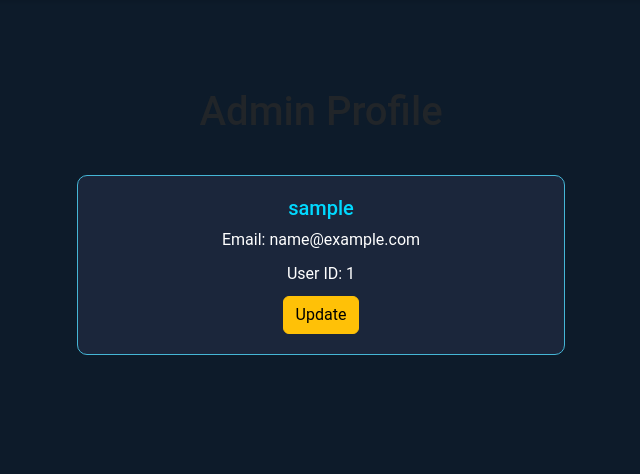
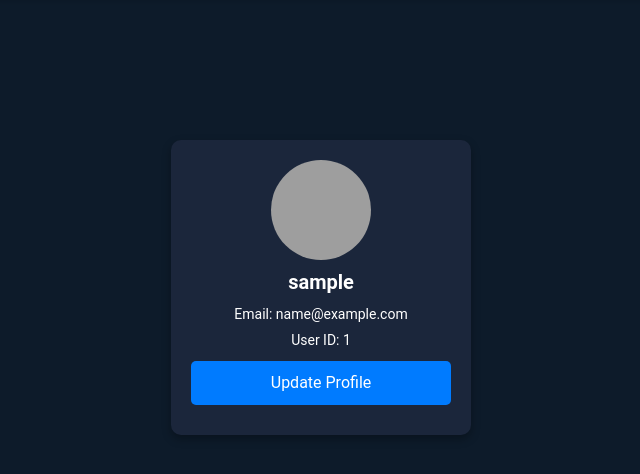
Before and after one commit to akunjone/UTS_IF330_F_Kelompok4, a PHP site: page /admin/profile.php in a window 1280 px wide. Shown: the part 59-533 px from the top of the page, without its empty margins (319-959 px from the left). Run offline with PHP 8.4, Linux system fonts and the light colour scheme; the visitor is signed in with stand-in values (Sample User, id 1); grey boxes are pictures that could not be loaded.

Commit message:
Update profile.php

```diff
--- a/UTSWEBPROG/admin/profile.php
+++ b/UTSWEBPROG/admin/profile.php
@@ -18,8 +18,9 @@ $display = mysqli_fetch_array($data);
     <meta charset="UTF-8">
     <meta name="viewport" content="width=device-width, initial-scale=1.0">
     <title>Profile</title>
+    <!-- Bootstrap CSS -->
     <link href="https://cdn.jsdelivr.net/npm/bootstrap@5.3.0-alpha1/dist/css/bootstrap.min.css" rel="stylesheet">
-    <link rel ="stylesheet" href="styleadmin.css">
+    <link rel="stylesheet" href="styleadmin.css">
     <style>
         * {
             margin: 0;
@@ -82,21 +83,45 @@ $display = mysqli_fetch_array($data);
             padding: 40px;
             text-align: center;
         }
-        .card {
-            margin: 15px;
+        .profile-card {
             background-color: #1b263b;
             color: #ffffff;
-            border: 1px solid #45b6d6;
             border-radius: 10px;
+            box-shadow: 0px 4px 10px rgba(0, 0, 0, 0.3);
+            text-align: center;
+            padding: 20px;
+            width: 300px;
+            margin: 0 auto;
+            margin-top: 100px;
         }
-        .card-body {
-            padding: 20px;
+        .profile-card img {
+            border-radius: 50%;
+            width: 100px;
+            height: 100px;
         }
-        .card-title {
-            color: #00d9ff;
+        .profile-card h2 {
+            font-size: 20px;
+            margin: 10px 0;
+            font-weight: 700;
         }
-        .card-text {
-            margin-bottom: 10px;
+        .profile-card p {
+            font-size: 14px;
+            margin: 5px 0;
+            color: #ffffff;
+        }
+        .profile-card .btn {
+            display: block;
+            width: 100%;
+            padding: 10px;
+            margin: 10px 0;
+            border: none;
+            border-radius: 5px;
+            font-size: 16px;
+            cursor: pointer;
+        }
+        .profile-card .btn-update {
+            background-color: #007bff;
+            color: white;
         }
     </style>
 </head>
@@ -107,8 +132,8 @@ $display = mysqli_fetch_array($data);
             <ul>
                 <li><a href="useradmin.php">Home</a></li>
                 <li><a href="eventmanagement.php">Event Management</a></li>
-                <li><a href="viewregistrant.php">View Registrant</a></li>
-                <li><a href="usermanagement.php">User Management</a></li>
+                <li ><a href="viewregistrant.php">View Registrant</a></li>
+                <li><a href="usermanagement.php">User  Management</a></li>
                 <li><a href="viewevent.php">View All Events</a></li>
                 <li class="dropdown">
                     <a href="#">Account</a>
@@ -121,21 +146,16 @@ $display = mysqli_fetch_array($data);
         </div>
     </header>
     <div class="main-content container">
-        <h1 class="text-center mt-5">Admin Profile</h1>
-        <div class="row justify-content-center mt-4">
-            <div class="col-md-6">
-                <div class="card">
-                    <div class="card-body text-center">
-                        <h5 class="card-title"><?php echo htmlspecialchars($display['username']); ?></h5>
-                        <p class="card-text">Email: <?php echo htmlspecialchars($display['email']); ?></p>
-                        <p class="card-text">User ID: <?php echo htmlspecialchars($display['id']); ?></p>
-                        <a href='updateprofile.php?id=<?php echo htmlspecialchars($display['id']); ?>' class='btn btn-warning'>Update</a>
-                    </div>
-                </div>
-            </div>
+        <div class="profile-card">
+            <img src="https://img.myloview.com/posters/default-avatar-profile-flat-icon-social-media-user-vector-portrait-of-unknown-a-human-image-700-209987471.jpg" alt="Profile picture">
+            <h2><?php echo htmlspecialchars($display['username']); ?></h2>
+            <p>Email: <?php echo htmlspecialchars($display['email']); ?></p>
+            <p>User ID: <?php echo htmlspecialchars($display['id']); ?></p>
+            <a href='updateprofile.php?id=<?php echo htmlspecialchars($display['id']); ?>' class='btn btn-update'>Update Profile</a>
         </div>
     </div>
 
+    <!-- Bootstrap JS -->
     <script src="https://cdn.jsdelivr.net/npm/bootstrap@5.3.0-alpha1/dist/js/bootstrap.bundle.min.js"></script>
 </body>
 </html>
```
